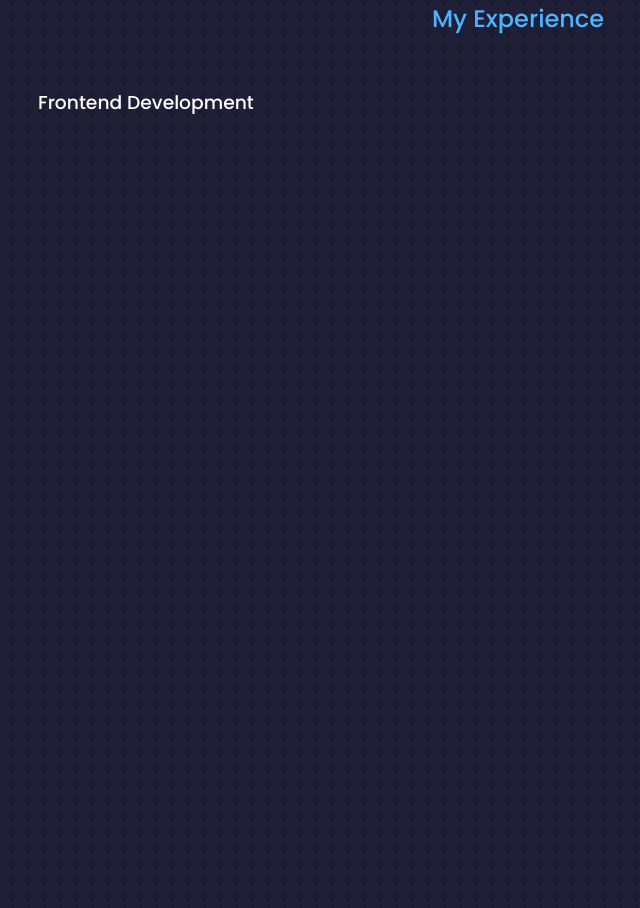
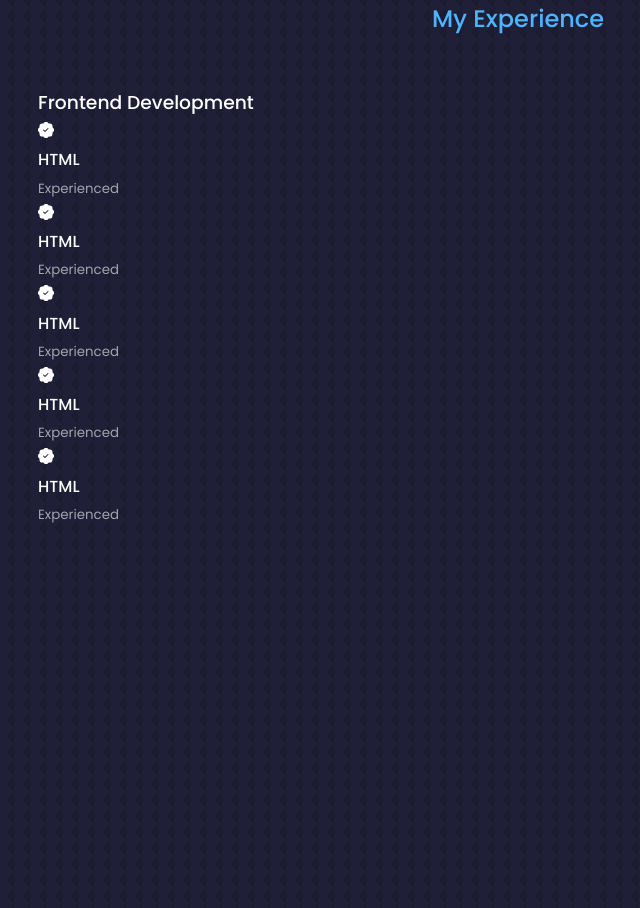
Before and after one commit to willmccarten/personalWebsite, a React (Create React App) app: page / in a window 1280 px wide. Shown: the part 1880-2788 px from the top of the page, without its empty margins (122-762 px from the left). Built offline with nearby package versions, Linux system fonts and the light colour scheme.

Commit message:
formating of article tags in the experience comp

```diff
--- a/src/components/experience/Experience.jsx
+++ b/src/components/experience/Experience.jsx
@@ -13,7 +13,29 @@
           <h3>Frontend Development</h3>
           <div className="experience__content">
             <article className='experience__details'>
-
+              <BsPatchCheckFill />
+              <h4>HTML</h4>
+              <small className='text-light'>Experienced</small>
+            </article>
+            <article className='experience__details'>
+              <BsPatchCheckFill />
+              <h4>HTML</h4>
+              <small className='text-light'>Experienced</small>
+            </article>
+            <article className='experience__details'>
+              <BsPatchCheckFill />
+              <h4>HTML</h4>
+              <small className='text-light'>Experienced</small>
+            </article>
+            <article className='experience__details'>
+              <BsPatchCheckFill />
+              <h4>HTML</h4>
+              <small className='text-light'>Experienced</small>
+            </article>
+            <article className='experience__details'>
+              <BsPatchCheckFill />
+              <h4>HTML</h4>
+              <small className='text-light'>Experienced</small>
             </article>
           </div>
         </div>
```
